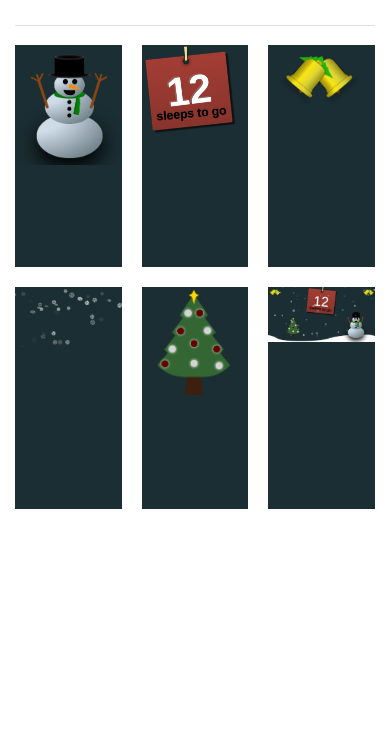
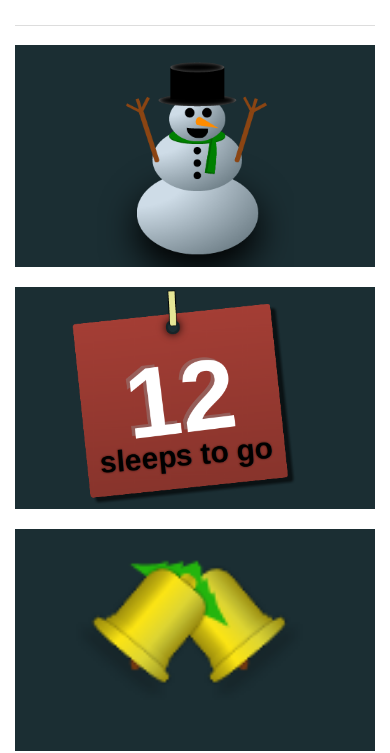
Before and after one commit to eddemott/christmas_widget, a website: page christmas_demo/index.html in a window 390 px wide. Shown: the part 99-852 px from the top of the page. Drawn offline with nearby package versions, Linux system fonts and the light colour scheme.

Commit message:
Fixed responsiveness for small devices

```diff
--- a/christmas_demo/index.html
+++ b/christmas_demo/index.html
@@ -32,7 +32,7 @@
       <hr>
 
       <section class="row projects">
-        <ul class="small-block-grid-3">
+        <ul class="small-block-grid-1 medium-block-grid-3">
           <li><div data-reveal-id="demo_1" style="background-image: url(img/snowman.png);"></div></li>
           <li><div data-reveal-id="demo_2" style="background-image: url(img/sign.png);"></div></li>
           <li><div data-reveal-id="demo_3" style="background-image: url(img/bells.png);"></div></li>
```
